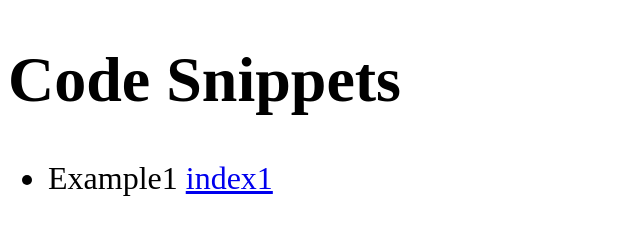
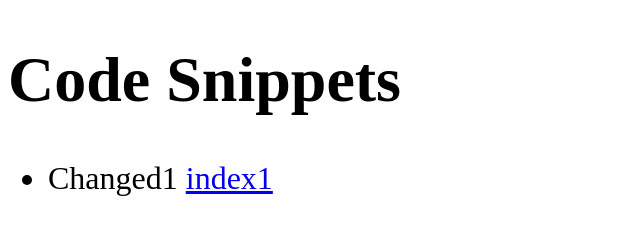
Before and after one commit to Saharsh-R/asynchronousJS, a website: page index.html in a window 1280 px wide. Shown: the full height of the page, 0-640 px from the left. Drawn offline with Linux system fonts and the light colour scheme.

Commit message:
changed asdf

```diff
--- a/index.html
+++ b/index.html
@@ -10,13 +10,13 @@
     <h1>Code Snippets</h1>
     <ul>
       <li>
-				<span>Example1</span>
+        <span>Changed1</span>
         <a href="/src/index1.html" target="_blank">index1</a>
       </li>
     </ul>
   </body>
   <style>
-		html{
+    html {
       font-size: xx-large;
     }
   </style>
```
Lines whose indentation alone changed are shown as unchanged.
